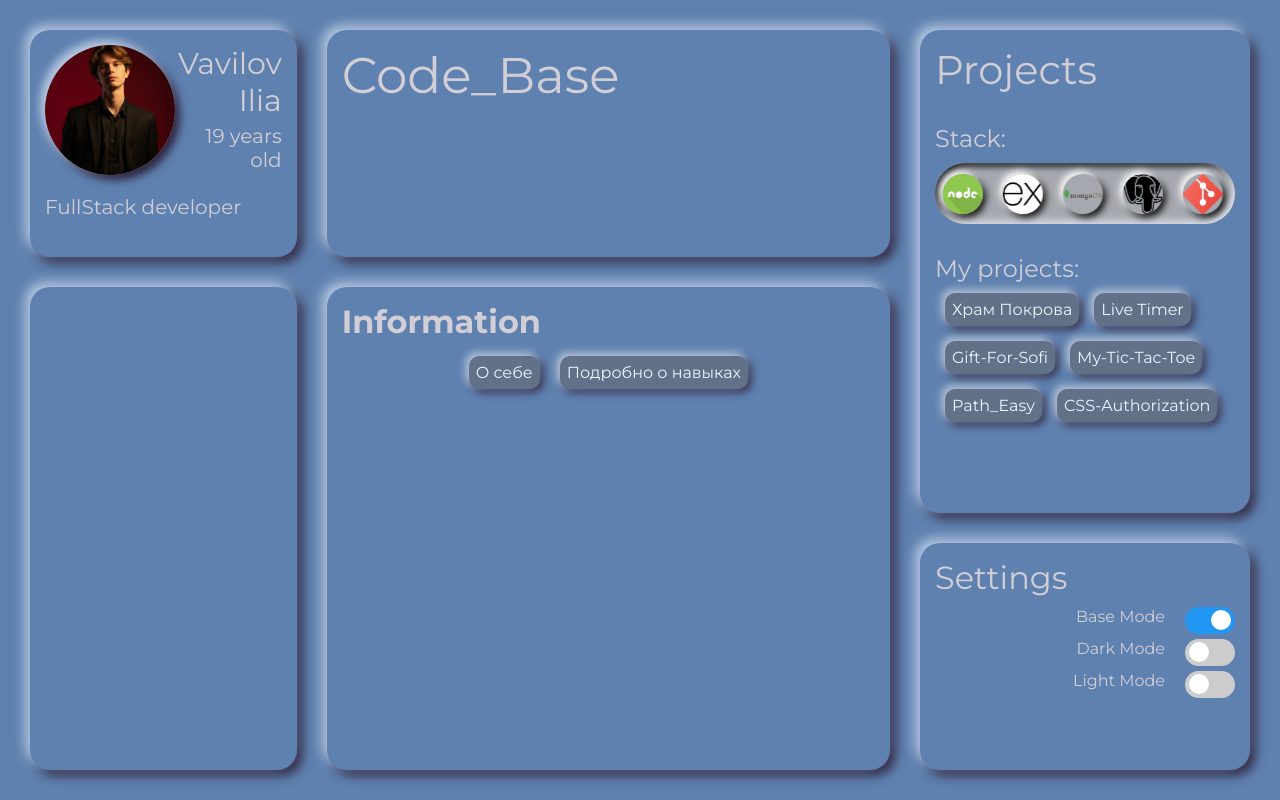
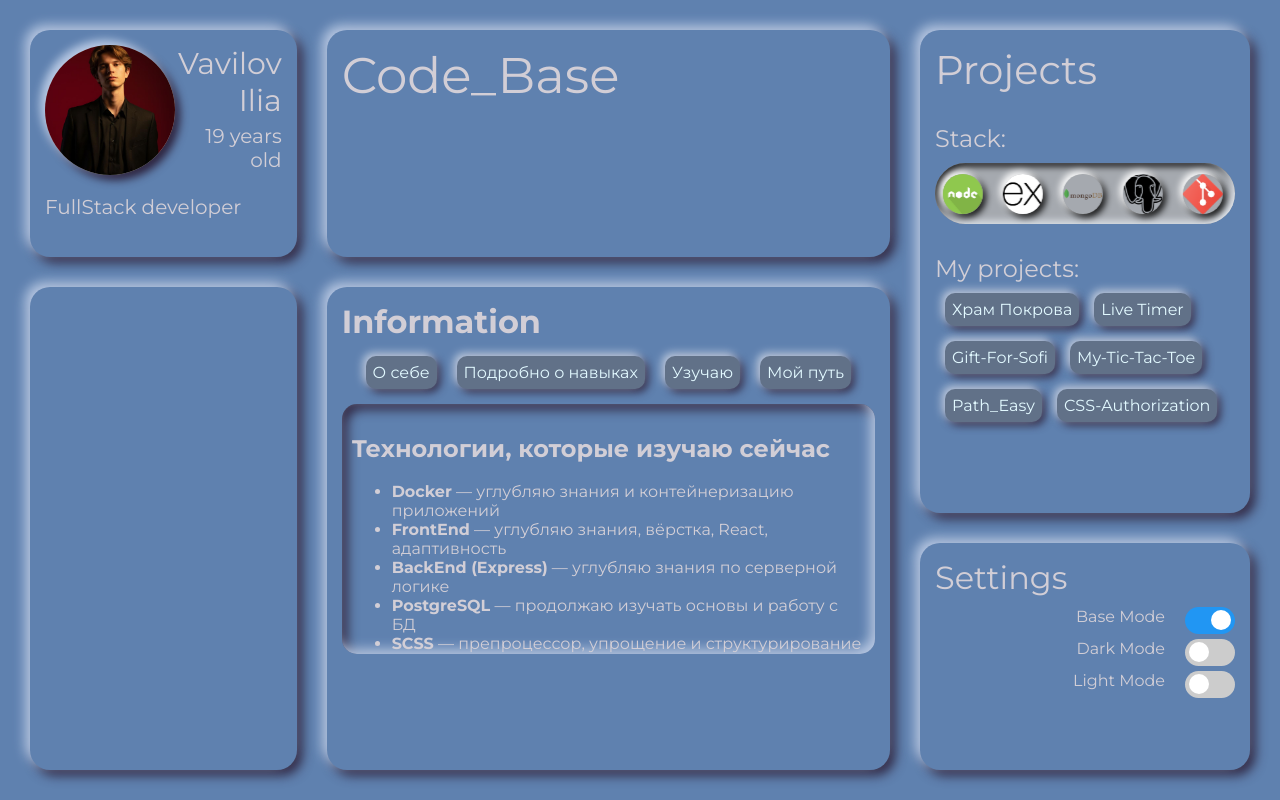
Before and after one commit to GrimProg-design/Code_Base, a React (Vite) app: page /learn in a window 1280 px wide. Built offline with nearby package versions, Linux system fonts and the light colour scheme; grey boxes are pictures that could not be loaded; a web font is replaced by a local one.

Commit message:
Финальная версия компонента

```diff
--- a/src/components/info/Info.jsx
+++ b/src/components/info/Info.jsx
@@ -3,6 +3,8 @@ import "./Info.css";
 import { BrowserRouter, Route, Routes } from "react-router-dom";
 import About from "./components/main/About";
 import More from "./components/main/More";
+import Learning from "./components/main/Learning";
+import Education from "./components/main/Education";
 
 export default function Info() {
   return (
@@ -12,6 +14,8 @@ export default function Info() {
         <Routes>
             <Route path="/about" element={<About/>}/>
             <Route path="/more" element={<More/>}/>
+            <Route path="/learn" element={<Learning/>}/>
+            <Route path="/way" element={<Education/>}/>
         </Routes>
       </div>
     </BrowserRouter>
--- a/src/components/info/components/header/infoHeader.jsx
+++ b/src/components/info/components/header/infoHeader.jsx
@@ -14,6 +14,14 @@ export default function InfoHeader() {
           value="Подробно о навыках"
           path="/more"
         />
+        <Buttons
+          value="Узучаю"
+          path="/learn"
+        />
+        <Buttons
+          value="Мой путь"
+          path="/way"
+        />
       </nav>
     </div>
   );
--- /dev/null
+++ b/src/components/info/components/main/Education.jsx
@@ -0,0 +1,12 @@
+export default function Education() {
+  return (
+    <div className="about-wrapper">
+      <h2>Образование / Курсы</h2>
+      <p>
+        Все навыки изучал самостоятельно. Сначала программировал на листочке, делал конспекты,
+        потом начал писать на телефоне на Python через специальные приложения. После покупки ноутбука
+        активно развиваю знания в веб-разработке, фронтенд и бэкенд.
+      </p>
+    </div>
+  );
+}
--- /dev/null
+++ b/src/components/info/components/main/Learning.jsx
@@ -0,0 +1,15 @@
+export default function Learning() {
+  return (
+    <div className="about-wrapper">
+      <h2>Технологии, которые изучаю сейчас</h2>
+      <ul>
+        <li><strong>Docker</strong> — углубляю знания и контейнеризацию приложений</li>
+        <li><strong>FrontEnd</strong> — углубляю знания, вёрстка, React, адаптивность</li>
+        <li><strong>BackEnd (Express)</strong> — углубляю знания по серверной логике</li>
+        <li><strong>PostgreSQL</strong> — продолжаю изучать основы и работу с БД</li>
+        <li><strong>SCSS</strong> — препроцессор, упрощение и структурирование CSS</li>
+        <li><strong>TypeScript</strong> — изучаю типизацию и современные подходы к JS</li>
+      </ul>
+    </div>
+  );
+}
```
